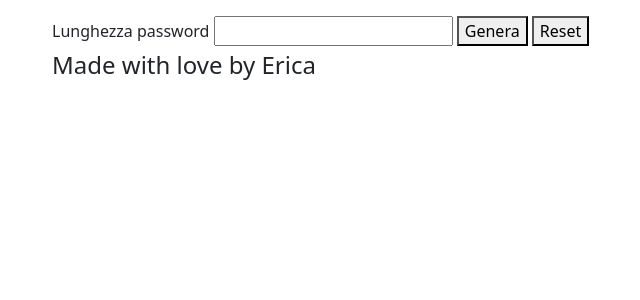
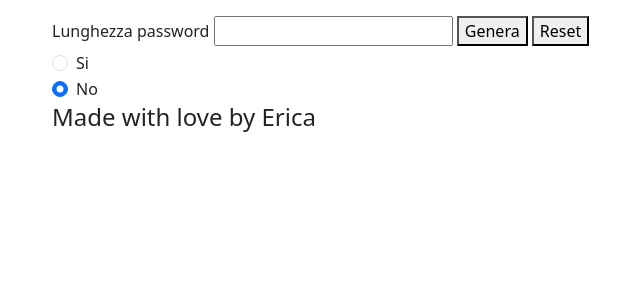
Before and after one commit to ericaostini/php-strong-password-generator, a PHP site: page /login.php in a window 1280 px wide. Shown: the part 90-390 px from the top of the page, without its empty margins (30-670 px from the left). Run offline with PHP 8.4, Linux system fonts and the light colour scheme.

Commit message:
add radio check-input

```diff
--- a/function/function.php
+++ b/function/function.php
@@ -7,7 +7,7 @@ function getPassword()
     $upperCaseLetters = strtoupper($letters);
     $numbers = '0123456789';
 
-    if (isset($_GET["passwordLength"])) {
+    if (isset($_GET["passwordLength"]) && $_GET["passwordLength"] > 6 && $_GET["passwordLength"] < 20) {
         $passwordLength = $_GET['passwordLength'];
         $password = '';
         while (strlen($password) < $passwordLength) {
@@ -20,6 +20,7 @@ function getPassword()
         header('Location: index.php');
         return $password;
     }
+    return false;
 }
 
 ?>
--- a/login.php
+++ b/login.php
@@ -1,14 +1,34 @@
 <?php
 include __DIR__ . "/partials/header.php";
-getPassword();
+$error = getPassword();
+if (isset($_GET["ripetizione"])) {
+    $ripetizione = $_GET["ripetizione"];
+}
 ?>
 
 <main class="container mt-3">
+    <?php if ($error) { ?>
+    <div class="alert alert-danger">
+        <?php echo $error ?>
+    </div>
+    <?php } ?>
     <form action="<?php echo $_SERVER['PHP_SELF'] ?>" method="GET">
         <label class="form-label">Lunghezza password</label>
         <input type="number" name="passwordLength">
         <button type="submit">Genera</button>
         <button type="reset">Reset</button>
+        <div class="form-check">
+            <input class="form-check-input" type="radio" name="ripetizione" value="si">
+            <label class="form-check-label">
+                Si
+            </label>
+        </div>
+        <div class="form-check">
+            <input class="form-check-input" type="radio" name="ripetizione" value="no" checked>
+            <label class="form-check-label">
+                No
+            </label>
+        </div>
     </form>
 </main>
 
```
